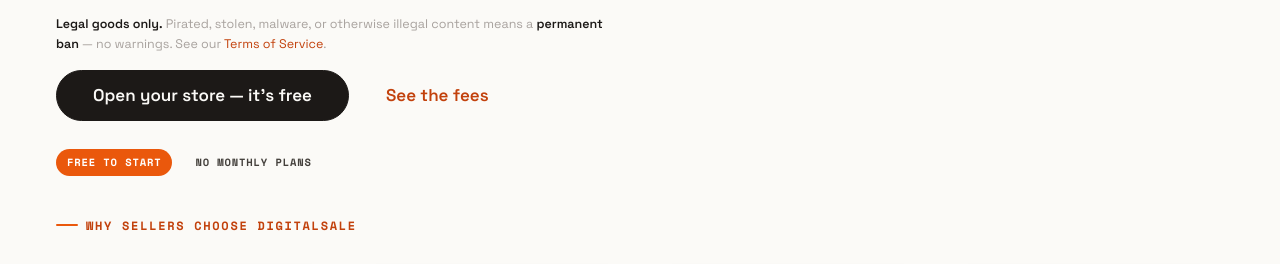
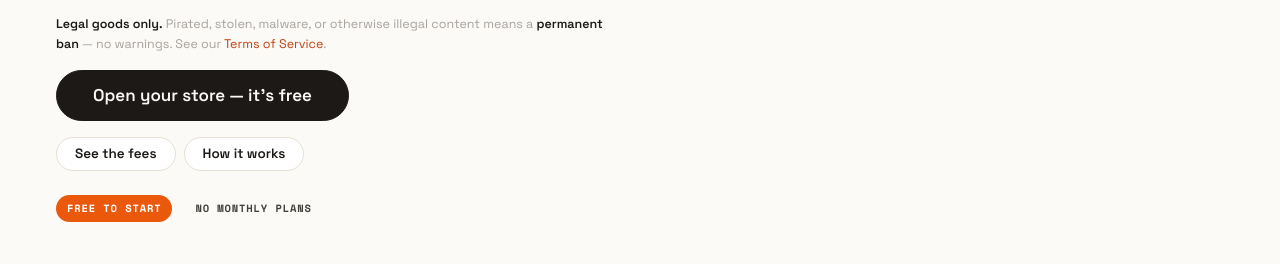
Before and after one commit to baisakib534-hue/digitalsale, a Next.js app in the folder web/: page /sell in a window 1280 px wide. Shown: the part 256-520 px from the top of the page. Built offline with nearby package versions, Linux system fonts and the light colour scheme; no server answers.

Commit message:
Design: rebuild Sell page — cleaner hero, design system classes

```diff
--- a/web/app/sell/page.tsx
+++ b/web/app/sell/page.tsx
@@ -59,13 +59,11 @@ const PERK_ICONS = [CoinSvg, SendSvg, BoltSvg, UsersSvg, BoxSvg, ShieldSvg];
 export default function SellPage() {
   return (
     <>
-      <section className="page-hero">
+      <section className="hero-slim">
         <div className="wrap">
           <Reveal>
             <span className="eyebrow">Sell on {BRAND.name}</span>
-            <h1>
-              Your work, <span className="glow">your payout</span>.
-            </h1>
+            <h1>Your work, <span className="glow">your payout</span>.</h1>
             <p className="lede">
               Open a store in minutes, list digital products, and keep {100 - BRAND.feePercent}% of
               every sale — paid out in {BRAND.payoutAsset}, anywhere on earth.
@@ -75,22 +73,23 @@ export default function SellPage() {
               content means a <strong>permanent ban</strong> — no warnings. See our{' '}
               <Link href="/terms">Terms of Service</Link>.
             </p>
-            <div className="hero-ctas">
+            <div className="hero-cta">
               <Link href="/auth?mode=signup" className="btn btn-primary btn-lg">
                 Open your store — it&apos;s free
               </Link>
-              <Link href="/fees" className="btn btn-outline-light btn-lg">
-                See the fees
-              </Link>
             </div>
-            <div style={{ marginTop: 28, display: 'flex', gap: 12, flexWrap: 'wrap' }}>
+            <div style={{ marginTop: 16, display: 'flex', gap: 8, flexWrap: 'wrap' }}>
+              <Link href="/fees" className="btn btn-outline btn-sm">See the fees</Link>
+              <Link href="/how-it-works" className="btn btn-outline btn-sm">How it works</Link>
+            </div>
+            <div style={{ marginTop: 24, display: 'flex', gap: 12, flexWrap: 'wrap' }}>
               <span className="badge-pill badge-ember">Free to start</span>
               <span className="badge-pill">No monthly plans</span>
             </div>
           </Reveal>
         </div>
       </section>
-      <section className="section-tight">
+      <section className="section section-tight">
         <div className="wrap">
           <Reveal>
             <span className="eyebrow">Why sellers choose {BRAND.name}</span>
@@ -110,7 +109,7 @@ export default function SellPage() {
           </RevealGroup>
         </div>
       </section>
-      <section className="section-tight" style={{ background: 'var(--paper-2)', borderTop: '2px solid var(--ink)', borderBottom: '2px solid var(--ink)' }}>
+      <section className="section section-tight" style={{ background: 'var(--paper-2)', borderTop: '2px solid var(--ink)', borderBottom: '2px solid var(--ink)' }}>
         <div className="wrap">
           <Reveal>
             <span className="eyebrow">What sells here</span>
@@ -129,14 +128,12 @@ export default function SellPage() {
           </Reveal>
         </div>
       </section>
-      <section className="section-tight">
+      <section className="section section-tight">
         <div className="wrap">
           <Reveal>
             <div className="panel cta-panel">
               <div style={{ maxWidth: 560 }}>
-                <h2>
-                  Two minutes to your <em>first listing.</em>
-                </h2>
+                <h2>Two minutes to your <em>first listing.</em></h2>
                 <p>Sign up with Gmail, verify with Telegram, name your store. That&apos;s the whole setup.</p>
               </div>
               <Link href="/auth?mode=signup" className="btn btn-primary btn-lg">
```
